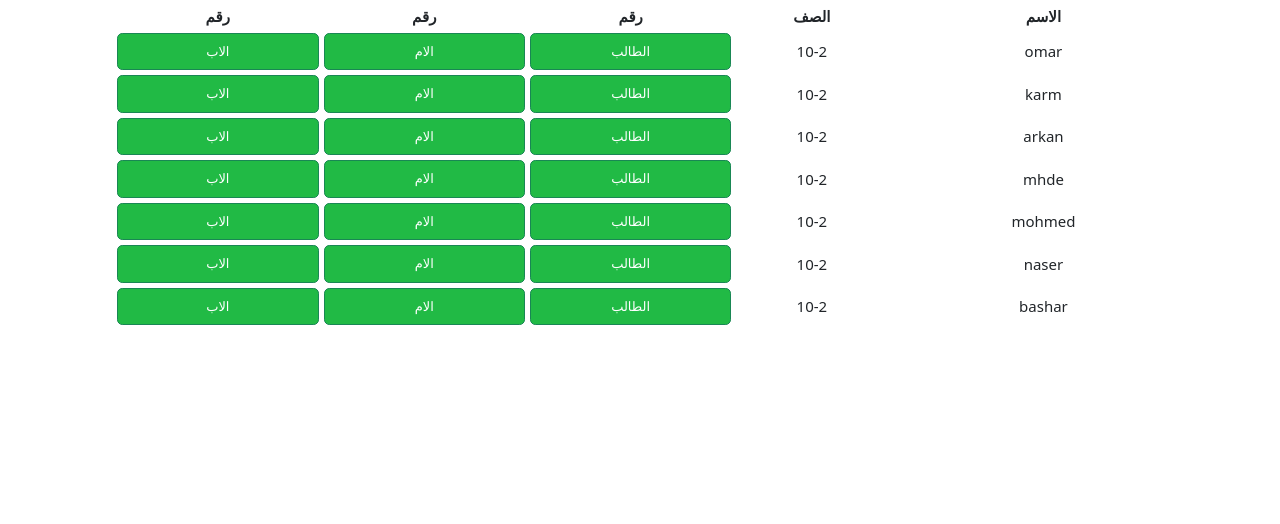
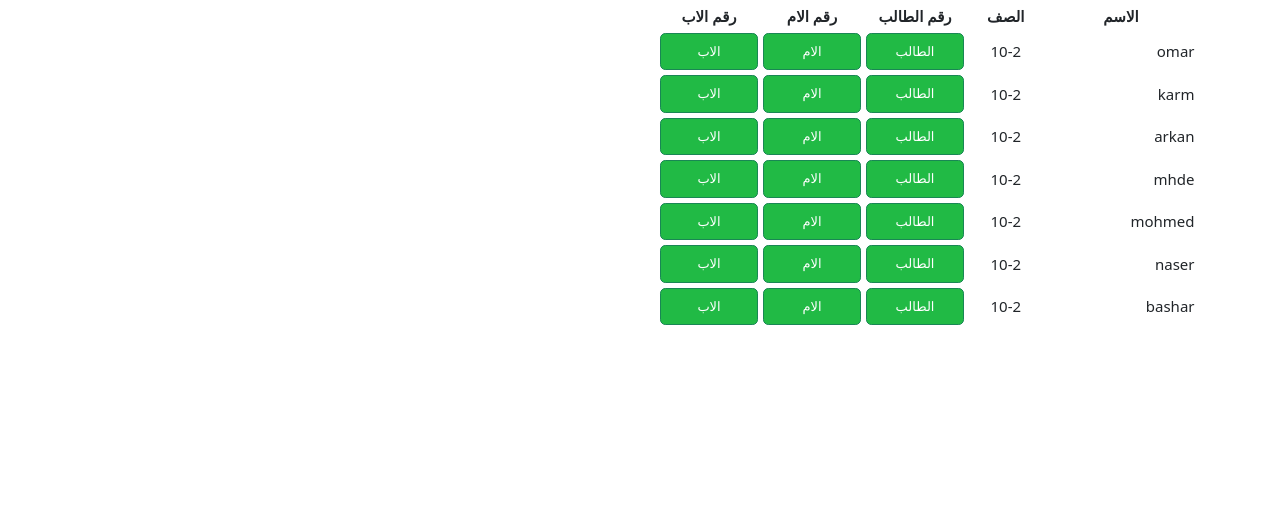
Before and after one commit to rshedsfa/connectapp, a Flask app: page /test in a window 1280 px wide. Shown: the part 49-573 px from the top of the page. Run offline with Flask 2, Linux system fonts and the light colour scheme; data comes from the database, SQL or seed files in the repository.

Commit message:
gird is finsh

```diff
--- a/application.py
+++ b/application.py
@@ -47,6 +47,13 @@ def sql():
     users = cu.fetchall()
     return render_template("index.html", users=users)
 
+@application.route("/sqlomar")
+def sqlomar():
+    cu.execute("UPDATE users SET name ='عمر محمد ابومخ' WHERE name ='omar'") #############
+    cu.execute('SELECT * FROM users')
+    users = cu.fetchall()
+    return render_template("index.html", users=users)
+
 
 
 
--- a/templates/test.html
+++ b/templates/test.html
@@ -1,19 +1,20 @@
 {% extends "layout.html" %} {% block body %}
 
 <div class="chart_body">
+  <div class="titles_header">
     <div class="div1">
       <div class="div_elemnts titels" id="1_1">الاسم</div>
       <div class="div_elemnts titels" id="1_2">الصف</div>
-    <div class="div_elemnts titels" id="1_3">رقم</div>
-    <div class="div_elemnts titels" id="1_4">رقم</div>
-    <div class="div_elemnts titels" id="1_5">رقم</div>
+      <div class="div_elemnts titels" id="1_3"> رقم الطالب</div>
+      <div class="div_elemnts titels" id="1_4">رقم الام</div>
+      <div class="div_elemnts titels" id="1_5">رقم الاب</div>
     </div>
   </div>
 
   {% for user in users %}
   <div class="div1">
-    <div class="div_elemnts botton_text" id="1_1">{{ user[1] }}</div>
-    <div class="div_elemnts botton_text" id="1_2">{{ user[3] }}</div>
+    <div class="div_elemnts botton_text name_text">{{ user[1] }}</div>
+    <div class="div_elemnts botton_text">{{ user[3] }}</div>
     <div <a button type="button" class="btn btn-success botton_whatsapp div_elemnts botton_text" href="https://api.whatsapp.com/send?phone=972{{ user[5] }}">الطالب</a></div>
     <div <a button type="button" class="btn btn-success botton_whatsapp div_elemnts botton_text" href="https://api.whatsapp.com/send?phone=972{{ user[6] }}">الام</a></div>
     <div <a button type="button" class="btn btn-success botton_whatsapp div_elemnts botton_text" href="https://api.whatsapp.com/send?phone=972{{ user[7] }}">الاب</a></div>
@@ -24,6 +25,7 @@
     {% endif %}
   </div>
   {% endfor %}
+</div>
 
 
 
@@ -31,20 +33,17 @@
 
 
 <style>
-
-  .titels{
-    font-size: 15px;
-    font-weight: bold;
+.chart_body{
+  width: 90%;
+  max-width: 500px;
 }
 
 .main_chart{
-    max-width: 500px;
   display: grid;
   place-items: center;
 }
 
 .div1{
-  width: 90%;
   display: grid;
   grid-template-columns: 30% 15% 20% 20% 20% ;
   gap: 5px;
@@ -60,18 +59,7 @@
 .botton_text{
   font-size: 15px;
 }
-      .div_elemnts:nth-child(1) {
-      }
-      .div_elemnts:nth-child(2) {
-      }
-      .div_elemnts:nth-child(3) {
-      }
-      .div_elemnts:nth-child(4) {
-      }
-      .div_elemnts:nth-child(5) {
-      }
-      .div_elemnts:nth-child(6) {
-      }
+
 
 .note_elemnt{
   display: flex ;
@@ -84,6 +72,18 @@
   background-color: #21BA45;
 }
 
+.titels{
+  font-size: 15px;
+  font-weight: bold;
+}
+.titles_header{
+
+}
+.name_text{
+  display: flex ;
+  justify-content : right;
+  align-items: right;
+}
 
     </style>
 
```
Also changed, not shown: 1 other file. Lines whose indentation alone changed are shown as unchanged.
